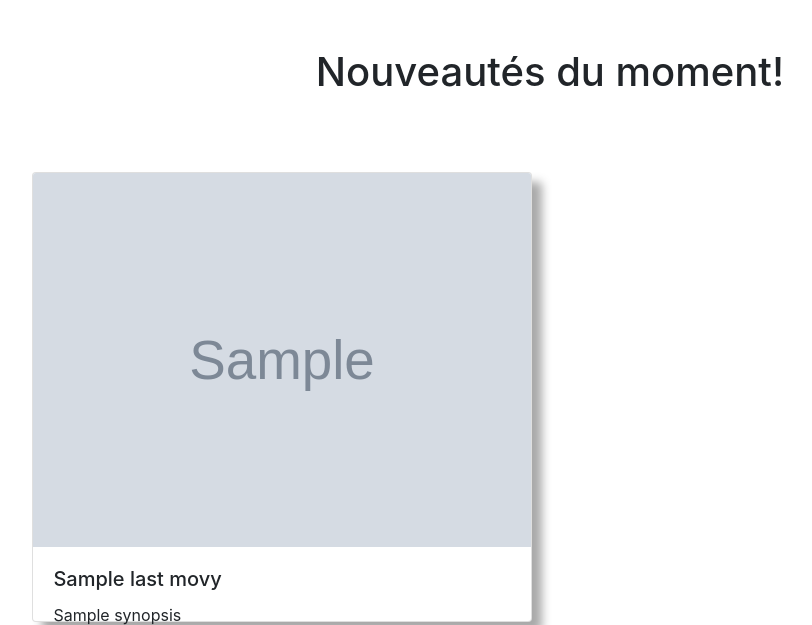
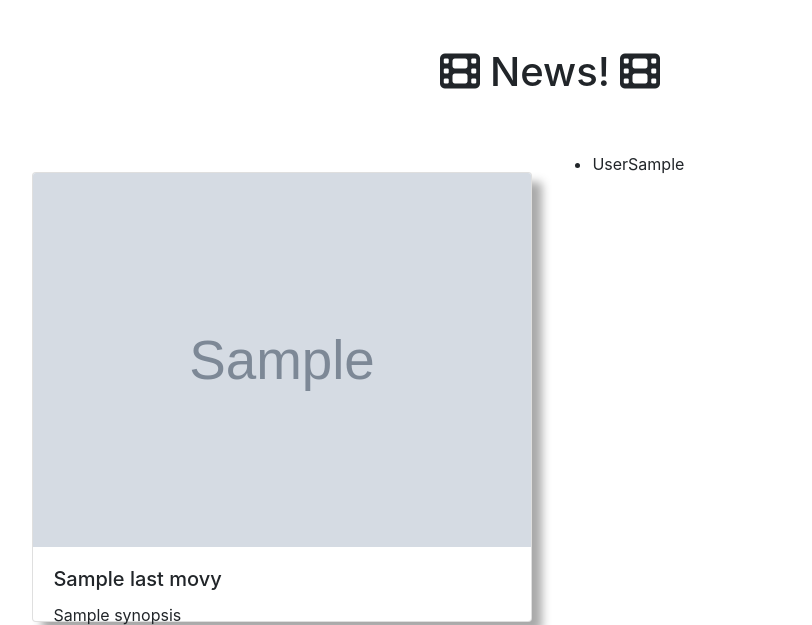
Before and after one commit to maximelarrieu/b2a_ydays_projects, a Symfony app: template Symfony/myprojet/templates/home.html.twig in a window 1280 px wide. Shown: the top 625 px of the page, without its empty margins (90-902 px from the left). Run offline with Twig, Linux system fonts and the light colour scheme; the template is opened without the code that fills it: most values are stand-ins (such as "Sample title", 1, 10 or a date in 2020); grey boxes marked "Sample" are stand-in pictures; some libraries are stand-ins or nearby versions.

Commit message:
:art: templates modif

```diff
--- a/Symfony/myprojet/composer.json
+++ b/Symfony/myprojet/composer.json
@@ -6,6 +6,7 @@
         "ext-ctype": "*",
         "ext-iconv": "*",
         "fzaninotto/faker": "^1.8",
+        "knplabs/knp-paginator-bundle": "^4.1",
         "sensio/framework-extra-bundle": "^5.1",
         "symfony/asset": "4.3.*",
         "symfony/console": "4.3.*",
--- a/Symfony/myprojet/config/bundles.php
+++ b/Symfony/myprojet/config/bundles.php
@@ -15,4 +15,5 @@ return [
     Symfony\Bundle\MakerBundle\MakerBundle::class => ['dev' => true],
     Symfony\Bundle\WebServerBundle\WebServerBundle::class => ['dev' => true],
     Doctrine\Bundle\FixturesBundle\DoctrineFixturesBundle::class => ['dev' => true, 'test' => true],
+    Knp\Bundle\PaginatorBundle\KnpPaginatorBundle::class => ['all' => true],
 ];
--- a/Symfony/myprojet/templates/formMovie.html.twig
+++ b/Symfony/myprojet/templates/formMovie.html.twig
@@ -3,7 +3,7 @@
 {% block title %}Formulaire{% endblock %}
 
 {% block body %}
-    <h1 class="py-5 text-center">Add movie</h1>
+    <h1 class="py-5 text-center"><i class="fas fa-film"></i>Add movie<i class="fas fa-film"></i></h1>
     <div style="margin: 50px">
         {{ form(form) }}
     </div>
--- a/Symfony/myprojet/templates/home.html.twig
+++ b/Symfony/myprojet/templates/home.html.twig
@@ -2,10 +2,15 @@
 
 {% block title %} Flockyou {% endblock %}
 {% block body %}
-    <h1 class="py-5 text-center">Nouveautés du moment!</h1>
+    <h1 class="py-5 text-center"><i class="fas fa-film" style="margin-right: 10px"></i>News!<i class="fas fa-film"style="margin-left: 10px"></i></h1>
     <div class="row" style="margin-left: 8%">
         {% for movie in lastMovies %}
-            {% include "_includes/card.html.twig" with {'movie': movie} %}
+                {% include "_includes/card.html.twig" with {'movie': movie} %}
+            {% for actor in movie.people %}
+                <ul>
+                    <li>{{ actor.lastName }}{{ actor.firstName }}</li>
+                </ul>
+            {% endfor %}
         {% endfor %}
     </div>
 {% endblock %}
--- a/Symfony/myprojet/templates/showMovies.html.twig
+++ b/Symfony/myprojet/templates/showMovies.html.twig
@@ -2,7 +2,7 @@
 {% block title %}Films{% endblock %}
 
 {% block body %}
-    <h1 class="py-5 text-center">Movies</h1>
+    <h1 class="py-5 text-center"><i class="fas fa-film" style="margin-right: 10px"></i>Movies<i class="fas fa-film"style="margin-left: 10px"></i></h1>
     <a class="btn btn-outline-success" style="margin-left: 20px;"  href="{{ path('formMovie') }}" role="button"><i class="fas fa-plus" style="margin-right: 10px"></i>Add movie</a>
     {% for movie in movies %}
         <div class="media" style="margin: 20px">
@@ -17,5 +17,4 @@
             </div>
         </div>
     {% endfor %}
-
 {% endblock %}
--- a/Symfony/myprojet/templates/updateMovie.html.twig
+++ b/Symfony/myprojet/templates/updateMovie.html.twig
@@ -3,7 +3,7 @@
 {% block title %}Form{% endblock %}
 
 {% block body %}
-    <h1 class="py-5 text-center">Update movie</h1>
+    <h1 class="py-5 text-center"><i class="fas fa-film" style="margin-right: 10px"></i>Update movie<i class="fas fa-film" style="margin-left: 10px"></i></h1>
     <div style="margin: 50px">
         {{ form(form) }}
     </div>
```
Also changed, not shown: Symfony/myprojet/src/Controller/MovieController.php (+10 -1 lines), 3 other files.
